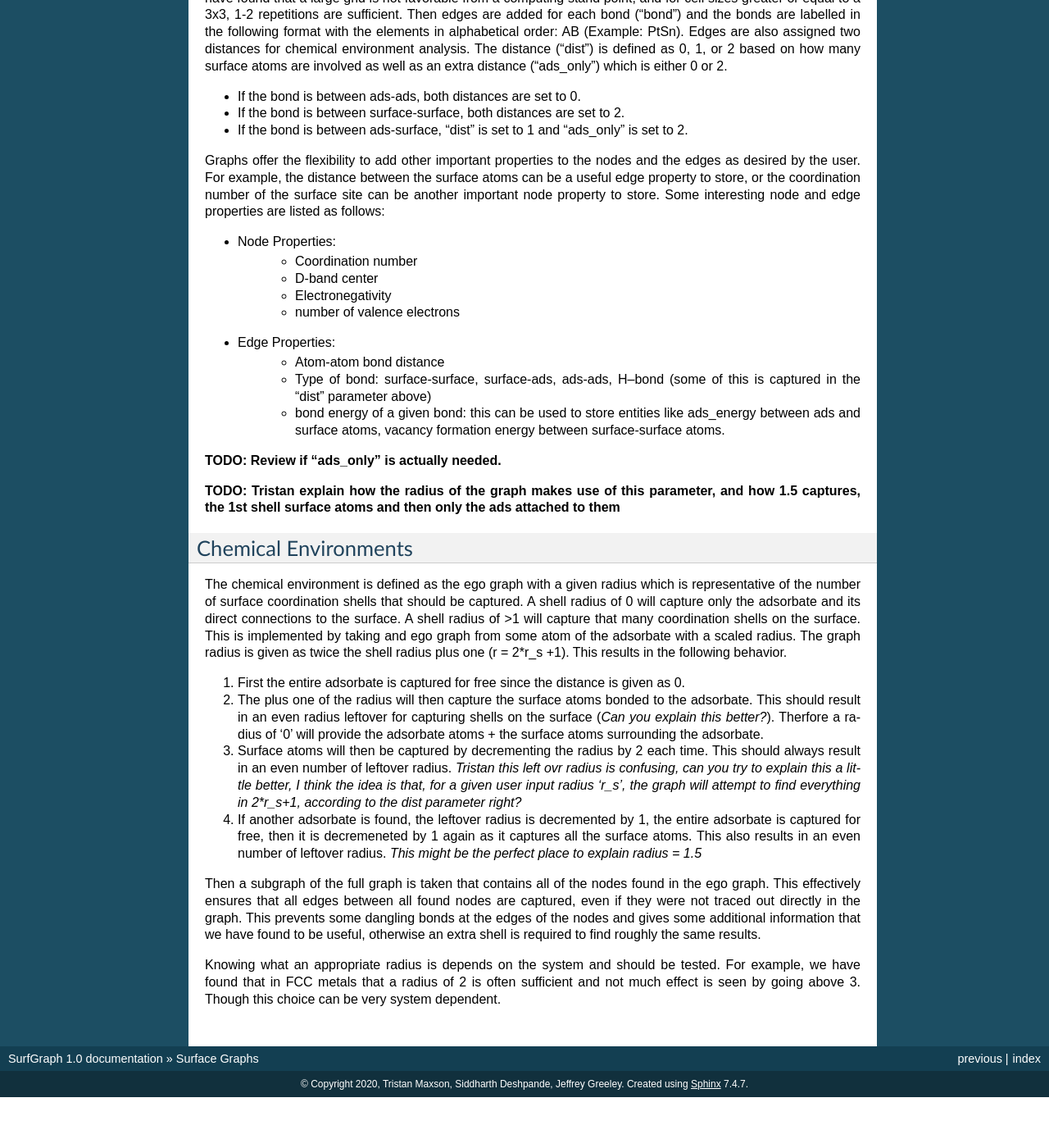
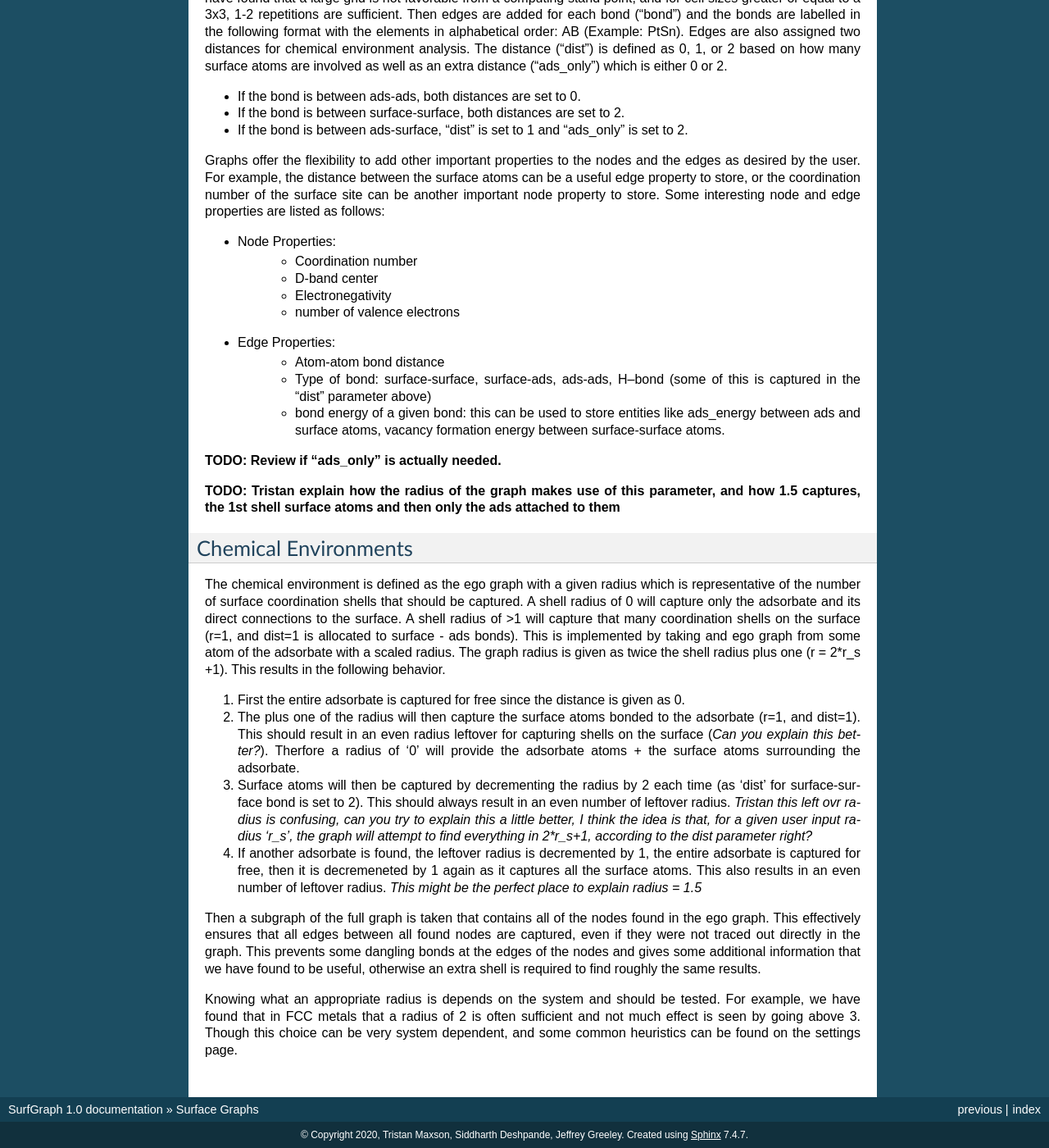
Before and after one commit to vsumaria/graph-theory-surfaces, a Sphinx documentation site: the page built from doc/source/Theory.rst, in a window 1280 px wide and 1400 px high, scrolled down 491 px. Shown: the whole window at 82% size. Built offline with Sphinx 7.4.7, drawn with Linux system fonts in a browser that asks for light colours; formulas are drawn with MathJax 3; pages that are not in the unit, such as notebooks, are missing from menus; before the commit the page ends 1829 px from its top, so only the background shows below that.

Commit message:
Update Theory.rst

```diff
--- a/doc/source/Theory.rst
+++ b/doc/source/Theory.rst
@@ -44,13 +44,13 @@
 Chemical Environments
 *********************
 
-The chemical environment is defined as the ego graph with a given radius which is representative of the number of surface coordination shells that should be captured.  A shell radius of 0 will capture only the adsorbate and its direct connections to the surface.  A shell radius of >1 will capture that many coordination shells on the surface.  This is implemented by taking and ego graph from some atom of the adsorbate with a scaled radius.  The graph radius is given as twice the shell radius plus one (r = 2*r_s +1).  This results in the following behavior.
+The chemical environment is defined as the ego graph with a given radius which is representative of the number of surface coordination shells that should be captured.  A shell radius of 0 will capture only the adsorbate and its direct connections to the surface.  A shell radius of >1 will capture that many coordination shells on the surface (r=1, and dist=1 is allocated to surface - ads bonds).  This is implemented by taking and ego graph from some atom of the adsorbate with a scaled radius.  The graph radius is given as twice the shell radius plus one (r = 2*r_s +1).  This results in the following behavior.
 
 1. First the entire adsorbate is captured for free since the distance is given as 0.
-2. The plus one of the radius will then capture the surface atoms bonded to the adsorbate.  This should result in an even radius leftover for capturing shells on the surface (*Can you explain this better?*). Therfore a radius of '0' will provide the adsorbate atoms + the surface atoms surrounding the adsorbate.
-3. Surface atoms will then be captured by decrementing the radius by 2 each time.  This should always result in an even number of leftover radius. *Tristan this left ovr radius is confusing, can you try to explain this a little better, I think the idea is that, for a given user input radius 'r_s', the graph will attempt to find everything in 2*r_s+1, according to the dist parameter right?*
+2. The plus one of the radius will then capture the surface atoms bonded to the adsorbate (r=1, and dist=1).  This should result in an even radius leftover for capturing shells on the surface (*Can you explain this better?*). Therfore a radius of '0' will provide the adsorbate atoms + the surface atoms surrounding the adsorbate.
+3. Surface atoms will then be captured by decrementing the radius by 2 each time (as 'dist' for surface-surface bond is set to 2).  This should always result in an even number of leftover radius. *Tristan this left ovr radius is confusing, can you try to explain this a little better, I think the idea is that, for a given user input radius 'r_s', the graph will attempt to find everything in 2*r_s+1, according to the dist parameter right?*
 4. If another adsorbate is found, the leftover radius is decremented by 1, the entire adsorbate is captured for free, then it is decremeneted by 1 again as it captures all the surface atoms.  This also results in an even number of leftover radius.  *This might be the perfect place to explain radius = 1.5*
 
 Then a subgraph of the full graph is taken that contains all of the nodes found in the ego graph.  This effectively ensures that all edges between all found nodes are captured, even if they were not traced out directly in the graph.  This prevents some dangling bonds at the edges of the nodes and gives some additional information that we have found to be useful, otherwise an extra shell is required to find roughly the same results.
 
-Knowing what an appropriate radius is depends on the system and should be tested.  For example, we have found that in FCC metals that a radius of 2 is often sufficient and not much effect is seen by going above 3. Though this choice can be very system dependent.
+Knowing what an appropriate radius is depends on the system and should be tested.  For example, we have found that in FCC metals that a radius of 2 is often sufficient and not much effect is seen by going above 3. Though this choice can be very system dependent, and some common heuristics can be found on the settings page.
```
